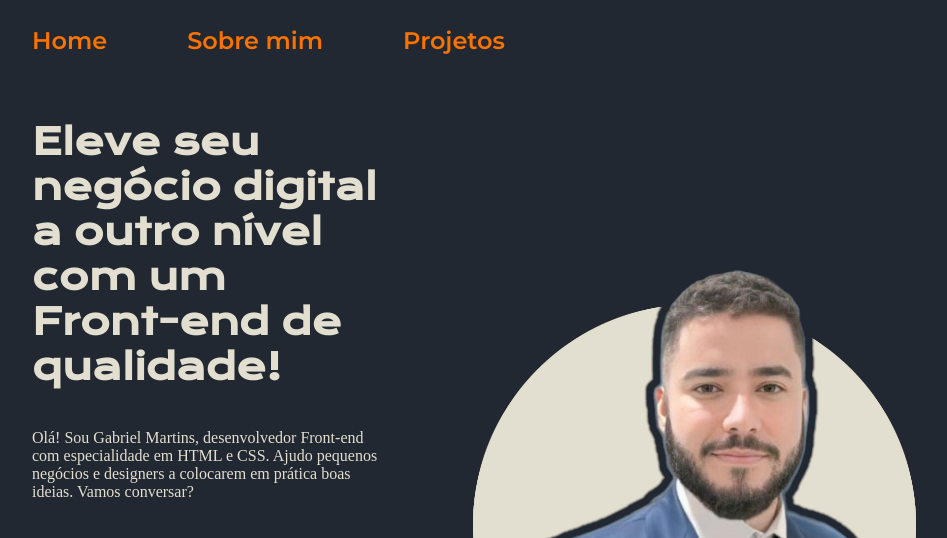
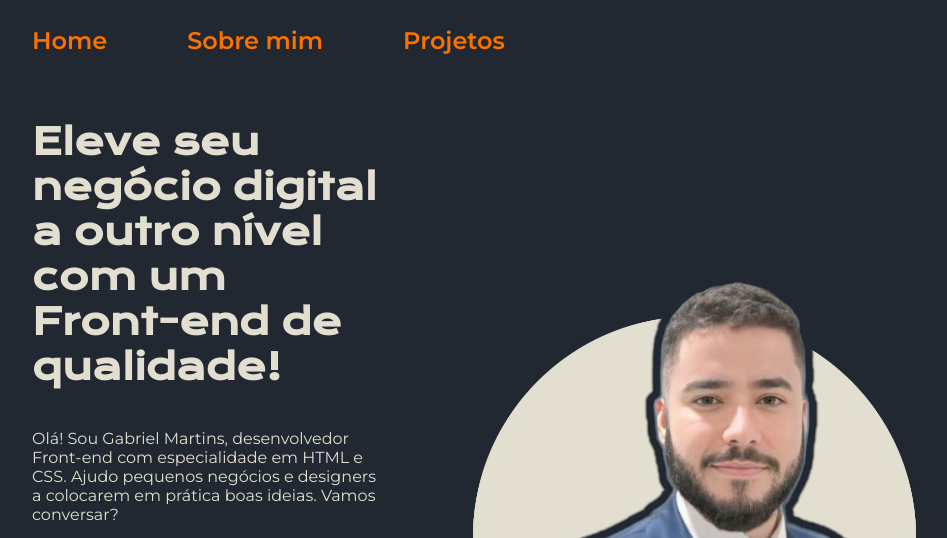
Before and after one commit to Go-Martins/portfolio, a plain HTML site: page index.html in a window 1280 px wide. Shown: the top 538 px of the page, without its empty margins (160-1107 px from the left). Drawn offline with nearby package versions, Linux system fonts and the light colour scheme.

Commit message:
Add files via upload

```diff
--- a/styles/style.css
+++ b/styles/style.css
@@ -45,6 +45,10 @@ body{
     display: flex;
     flex-direction: column;
     gap: 40px;
+}
+
+.apresentacao__conteudo__descricao {
+    font-family: var(--fonte-secundaria);
 }
 
 .apresentacao__conteudo__titulo{
```
Also changed, not shown: assets/twitch.png (added), assets/twitter-novo.png (added), assets/twitter.png (added).
